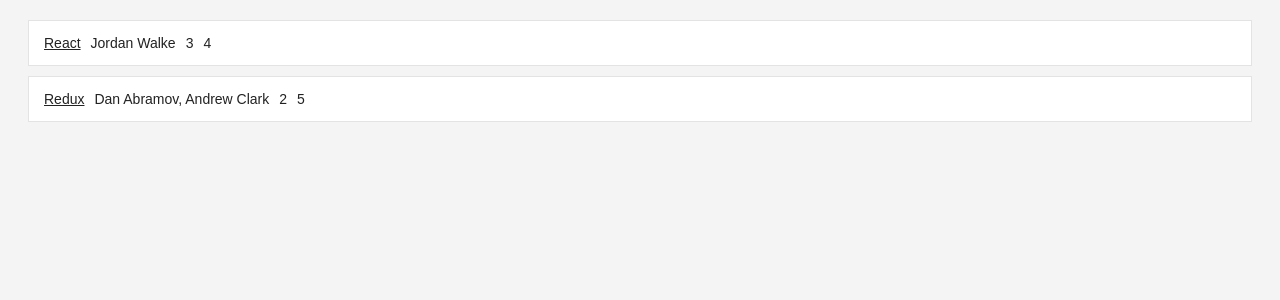
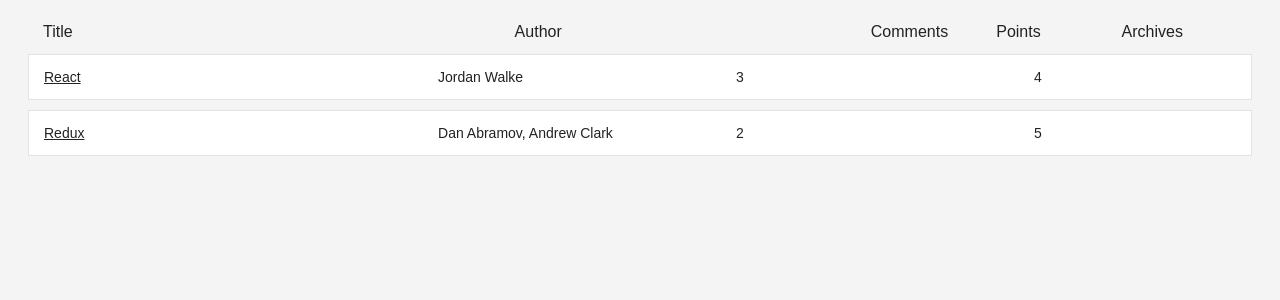
Before and after one commit to republicanV/daily-news, a React (Create React App) app: page / in a window 1280 px wide. Shown: the top 300 px of the page. Built offline with nearby package versions, Linux system fonts and the light colour scheme.

Commit message:
finish basic components

```diff
--- a/src/components/Stories.js
+++ b/src/components/Stories.js
@@ -2,13 +2,39 @@
 import './Stories.css';
 
 import Story from './Story';
+import StoriesHeader from './StoriesHeader';
+
+const COLUMNS = {
+    title: {
+        label: 'Title',
+        width: '40%'
+    },
+    author: {
+        label: 'Author',
+        width: '30%'
+    },
+    comments: {
+        label: 'Comments',
+        width: '10%'
+    },
+    points: {
+        label: 'Points',
+        width: '10%'
+    },
+    archives: {
+        label: 'Archives',
+        width: '10%'
+    }
+};
 
 const Stories = ({ stories }) =>
     <div className="stories">
+        <StoriesHeader columns={COLUMNS} />
         {(stories || []).map(story =>
             <Story
                 key={story.objectID}
                 story={story}
+                columns={COLUMNS}
             />
         )}
     </div>
--- /dev/null
+++ b/src/components/StoriesHeader.js
@@ -0,0 +1,15 @@
+import React from 'react';
+
+const StoriesHeader = ({ columns }) =>
+    <div className="stories-header">
+        {Object.keys(columns).map(key =>
+            <span
+                key={key}
+                style={{ width: columns[key].width }}
+            >
+                { columns[key].label }
+            </span>
+        )}
+    </div>
+
+export default StoriesHeader;
--- a/src/components/Story.js
+++ b/src/components/Story.js
@@ -1,7 +1,7 @@
 import React from 'react';
 import './Story.css';
 
-const Story = ({ story }) => {
+const Story = ({ story, columns }) => {
     const {
         title,
         url,
@@ -12,12 +12,20 @@
 
     return (
         <div className="story">
-            <span>
+            <span style={{ width: columns.title.width }}>
                 <a href={url}>{ title }</a>
             </span>
-            <span>{ author }</span>
-            <span>{ num_comments }</span>
-            <span>{ points }</span>
+            <span style={{ width: columns.author.width }}>
+                { author }
+            </span>
+            <span style={{ width: columns.author.width }}>
+                { num_comments }
+            </span>
+            <span style={{ width: columns.points.width }}>
+                { points }
+            </span>
+            <span style={{ width: columns.archives.width }}>
+            </span>
         </div>
     );
 }
```
